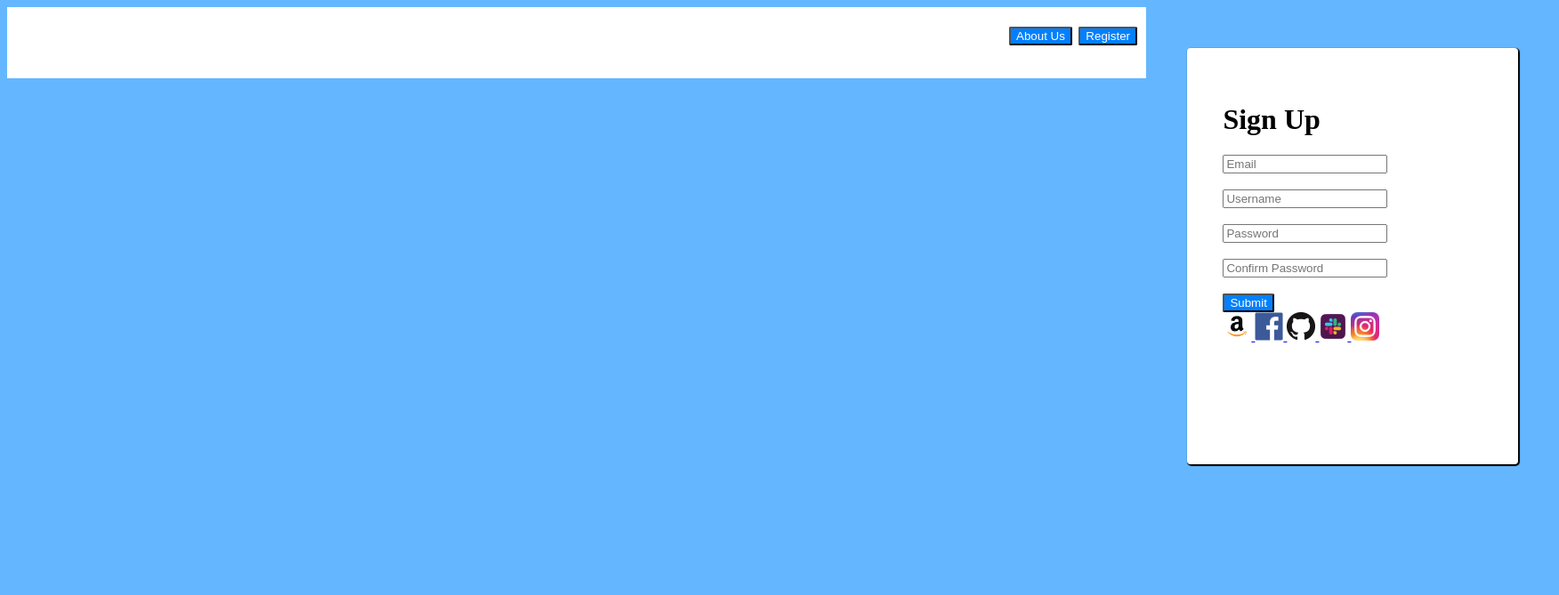
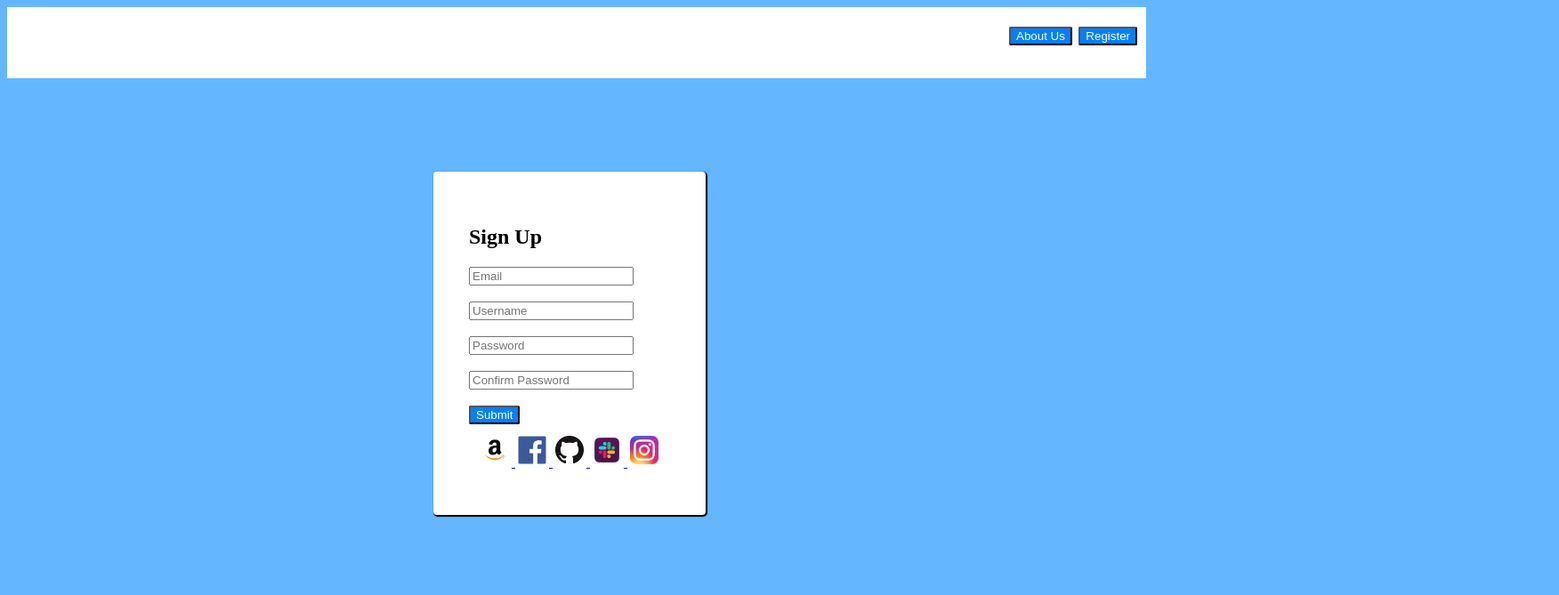
Before and after one commit to Dmorozowski/EFA-StaticRegisterPage, a plain HTML site: page index.html in a window 1280 px wide. Shown: the whole page at 89% size, 1752 px wide, since content can reach past the window. Drawn offline with Linux system fonts and the light colour scheme.

Commit message:
second commit

```diff
--- a/index.html
+++ b/index.html
@@ -5,9 +5,14 @@
     <meta name="viewport" content="width=device-width, initial-scale=1.0" />
     <link rel="stylesheet" href="main.css" />
     <title>Document</title>
+    <!-- <link
+      rel="stylesheet"
+      href="https://stackpath.bootstrapcdn.com/bootstrap/4.4.1/css/bootstrap.min.css"
+      integrity="sha384-Vkoo8x4CGsO3+Hhxv8T/Q5PaXtkKtu6ug5TOeNV6gBiFeWPGFN9MuhOf23Q9Ifjh"
+      crossorigin="anonymous"
+    /> -->
   </head>
   <body>
-    <div class="mainDiv">
     <div class="headerDiv">
       <header id="header">
         <div class="buttonDiv">
@@ -16,9 +21,11 @@
         </div>
       </header>
     </div>
-      <div id="formDiv">
+    <br />
+    <div class="mainDiv">
+      <div class="formDiv">
         <form action="submit" id="signup">
-          <h1>Sign Up</h1>
+          <h2>Sign Up</h2>
           <div>
             <!-- <label>Email</label> -->
             <input type="email" id="email" placeholder="Email" class="field" />
@@ -50,6 +57,7 @@
           <br />
           <button type="submit" class="button">Submit</button>
           <br />
+          <div class="iconDiv">
             <a href="https://www.amazon.com" target="blank">
               <img
                 src="assets/amazon.png"
@@ -90,8 +98,24 @@
                 id="instagram"
               />
             </a>
+          </div>
         </form>
       </div>
     </div>
+    <!-- <script
+      src="https://code.jquery.com/jquery-3.4.1.slim.min.js"
+      integrity="sha384-J6qa4849blE2+poT4WnyKhv5vZF5SrPo0iEjwBvKU7imGFAV0wwj1yYfoRSJoZ+n"
+      crossorigin="anonymous"
+    ></script>
+    <script
+      src="https://cdn.jsdelivr.net/npm/popper.js@1.16.0/dist/umd/popper.min.js"
+      integrity="sha384-Q6E9RHvbIyZFJoft+2mJbHaEWldlvI9IOYy5n3zV9zzTtmI3UksdQRVvoxMfooAo"
+      crossorigin="anonymous"
+    ></script>
+    <script
+      src="https://stackpath.bootstrapcdn.com/bootstrap/4.4.1/js/bootstrap.min.js"
+      integrity="sha384-wfSDF2E50Y2D1uUdj0O3uMBJnjuUD4Ih7YwaYd1iqfktj0Uod8GCExl3Og8ifwB6"
+      crossorigin="anonymous"
+    ></script> -->
   </body>
 </html>
--- a/main.css
+++ b/main.css
@@ -1,48 +1,14 @@
 body {
   background-color: #64b7ff;
-}
-#formDiv {
-  display: flex;
-  justify-content: center;
-  /* margin: 10%; */
-  /* vertical-align: middle; */
 }
 
 .mainDiv {
   display: flex;
-}
-
-#formDiv {
-  display: flex;
-  vertical-align: middle;
   justify-content: center;
-  width: 60vw;
-  height: 70vh;
-}
-
-#signup {
-  margin: 10%;
-  width: 30vw;
-  background-color: white;
-  vertical-align: middle;
-  justify-content: center;
-  /* border: 2px solid black; */
-  justify-content: center;
-  box-shadow: 1px 1px 1px 1px;
-  border-radius: 4px 4px 4px 4px;
-  /* margin: 40px; */
-  padding: 40px;
-  /* top: 10em; */
-}
-
-.button {
-  background-color: #0280ff;
-  color: white;
-  border-radius: 2px 2px 2px 2px;
 }
 
 .headerDiv {
-  display: flex;
+  display: block;
   width: 100vw;
   height: 10vh;
   background: white;
@@ -55,17 +21,45 @@ body {
   padding: 10px;
   /* vertical-align: middle; */
 }
+
 #header {
-  /* float: right; */
-  /* padding: 60px; */
   vertical-align: middle;
   font-size: 30px;
-  /* border: 1px solid black; */
   width: 100vw;
-  height: 100%;
+  /* height: 100%; */
 }
 
+.formDiv {
+  display: flex;
+  /* vertical-align: middle; */
+  justify-content: center;
+  align-items: center;
+  width: 60vw;
+  height: 70vh;
+}
+
+#signup {
+  margin: 10%;
+  background-color: white;
+  vertical-align: middle;
+  justify-content: center;
+  box-shadow: 1px 1px 1px 1px;
+  border-radius: 4px 4px 4px 4px;
+  padding: 40px;
+}
+
+.button {
+  background-color: #0280ff;
+  color: white;
+  border-radius: 2px 2px 2px 2px;
+}
+
+.iconDiv {
+  margin: 5px;
+  padding: 5px;
+}
 .icon {
   height: 2em;
   width: 2em;
+  padding: 3px;
 }
```
Lines whose indentation alone changed are shown as unchanged.
